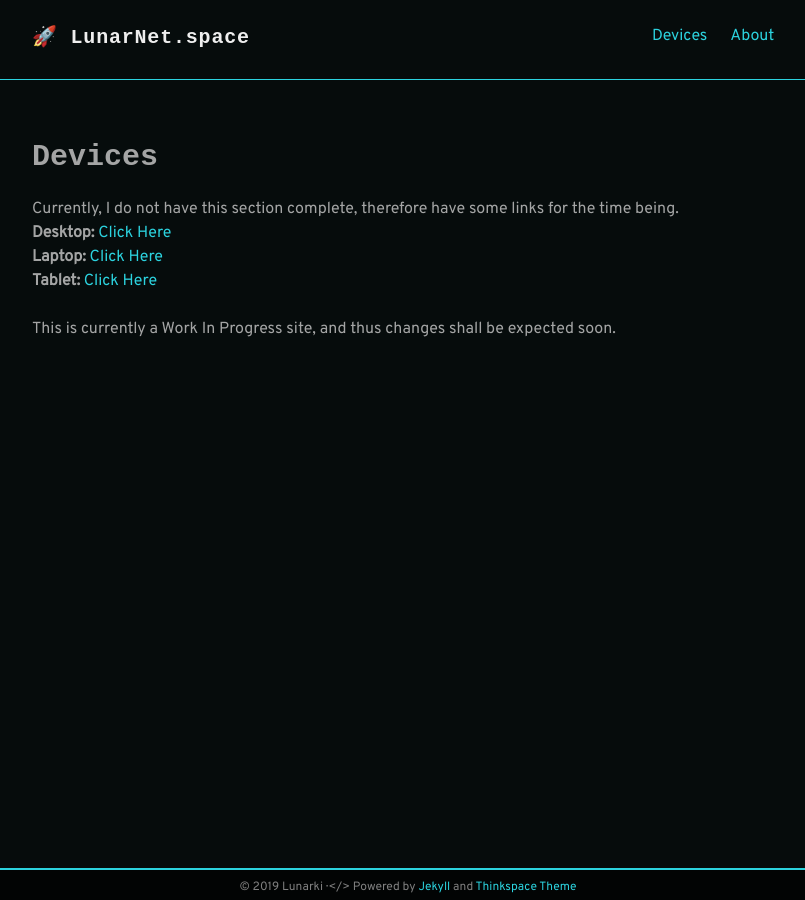
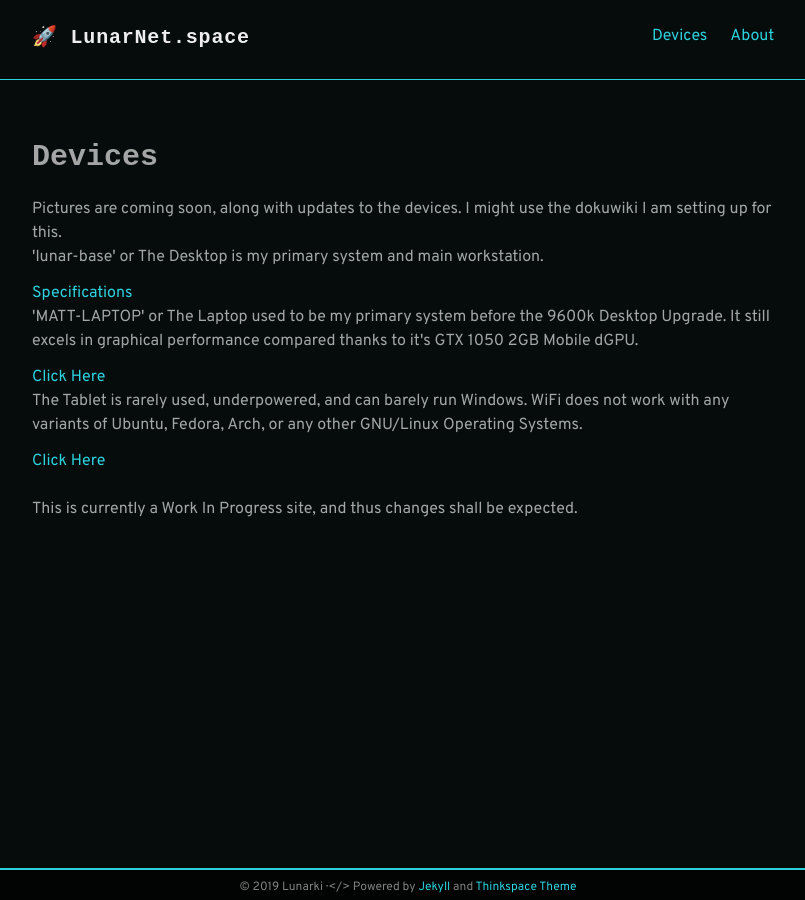
Before and after one commit to SharaNara/SharaNara.github.io, a Jekyll site: the page built from pages/Devices/devices.html, in a window 1280 px wide. Shown: the whole page, without its empty margins (232-1037 px from the left). Built offline with Jekyll 4.4.1, drawn with Linux system fonts in a browser that asks for light colours; some web fonts are replaced.

Commit message:
/devices/ semi-update

```diff
--- a/pages/Devices/devices.html
+++ b/pages/Devices/devices.html
@@ -4,16 +4,28 @@ title: Devices
 permalink: /devices/
 shortpage: true
 ---
-Currently, I do not have this section complete, therefore have some links for the time being.
+Pictures are coming soon, along with updates to the devices. I might use the dokuwiki I am setting up for this.
 
 <div class="desktop">
-  <strong>Desktop:</strong> <a href="https://lunarnet.space/devices/desktop/" rel="noopen nofollow noreferrer">Click Here</a>
+  <div class="text">
+  <p>'lunar-base' or The Desktop is my primary system and main workstation.</p>
+  </div>
+  <a href="https://lunarnet.space/devices/desktop/" rel="noopen nofollow noreferrer">Specifications</a>
 </div>
+
 <div class="laptop">
-  <strong>Laptop:</strong> <a href="https://lunarnet.space/devices/laptop/" rel="noopen nofollow noreferrer">Click Here</a>
+<div class="text">
+  <p>'MATT-LAPTOP' or The Laptop used to be my primary system before the 9600k Desktop Upgrade. It still excels in graphical performance compared thanks to it's GTX 1050 2GB Mobile dGPU.</p>
 </div>
+  <a href="https://lunarnet.space/devices/laptop/" rel="noopen nofollow noreferrer">Click Here</a>
+</div>
+
 <div class="tablet">
-  <strong>Tablet:</strong> <a href="https://lunarnet.space/devices/tablet/" rel="noopen nofollow noreferrer">Click Here</a>
+<div class="text">
+  <p>The Tablet is rarely used, underpowered, and can barely run Windows. WiFi does not work with any variants of Ubuntu, Fedora, Arch, or any other GNU/Linux Operating Systems.</p>
 </div>
+  <a href="https://lunarnet.space/devices/tablet/" rel="noopen nofollow noreferrer">Click Here</a>
+</div>
+
 <br>
-This is currently a Work In Progress site, and thus changes shall be expected soon.
+This is currently a Work In Progress site, and thus changes shall be expected.
```
